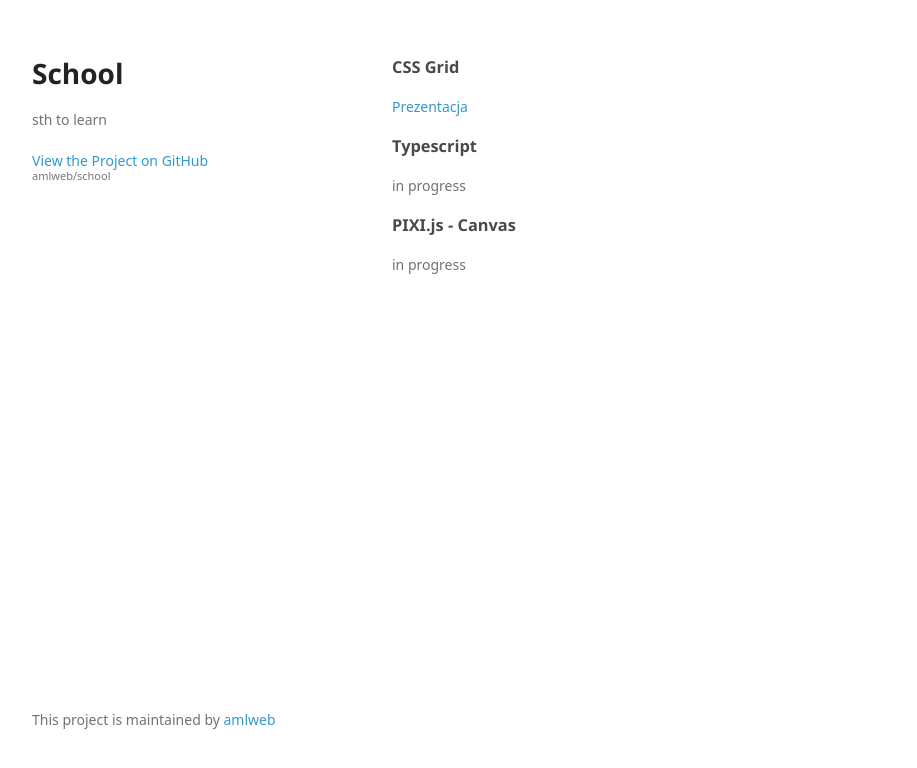
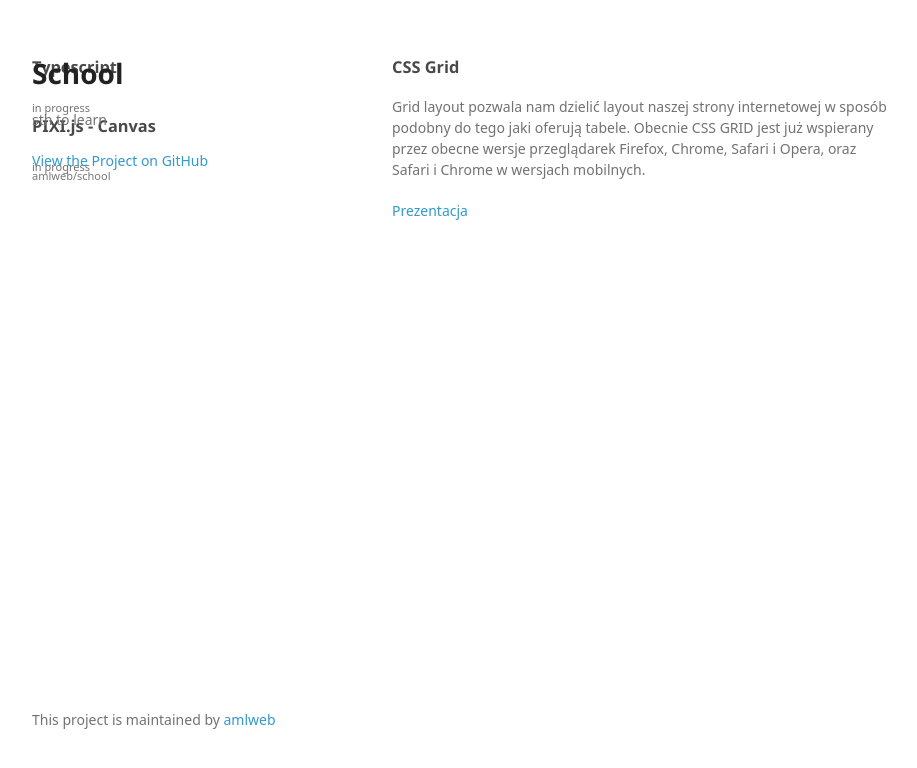
Before and after one commit to amlweb/school, a website: page index.html in a window 1280 px wide. Shown: the whole page, without its empty margins (178-1095 px from the left). Drawn offline with Linux system fonts and the light colour scheme; a web font is replaced by a local one.

Commit message:
grid desc

```diff
--- a/index.html
+++ b/index.html
@@ -29,13 +29,19 @@
       </header>
       <section>
         <h3>CSS Grid</h3>
-        <p><a href="amlweb.github.io/school/css-grid">Prezentacja</a></p>
+        <p>Grid layout pozwala nam dzielić layout naszej strony internetowej w sposób podobny do tego jaki oferują tabele. Obecnie CSS GRID jest już wspierany przez obecne wersje przeglądarek Firefox, Chrome, Safari i Opera, oraz Safari i Chrome w wersjach mobilnych.</p>
+        <p><a href="/css-grid">Prezentacja</a></p>
 
-        <h3>Typescript</h3>
-        <p>in progress</p>
+      </section>
+              <h3>Typescript</h3>
+              <small>in progress</small>
+      <section>
 
-        <h3>PIXI.js - Canvas</h3>
-        <p>in progress</p>
+      </section>
+              <h3>PIXI.js - Canvas</h3>
+              <small>in progress</small>
+      <section>
+
       </section>
       <footer>
         <p>This project is maintained by <a href="https://github.com/amlweb">amlweb</a></p>
```
